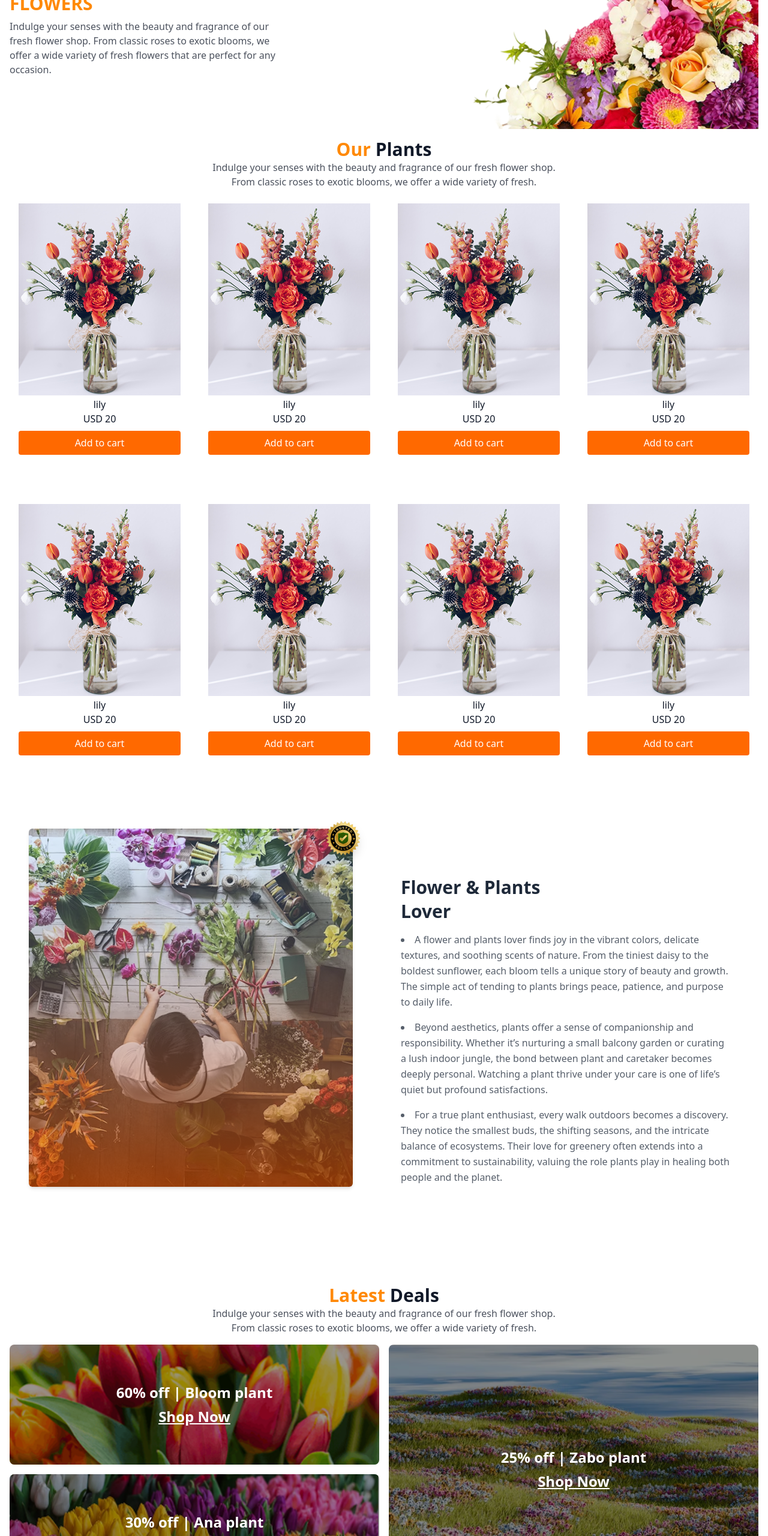
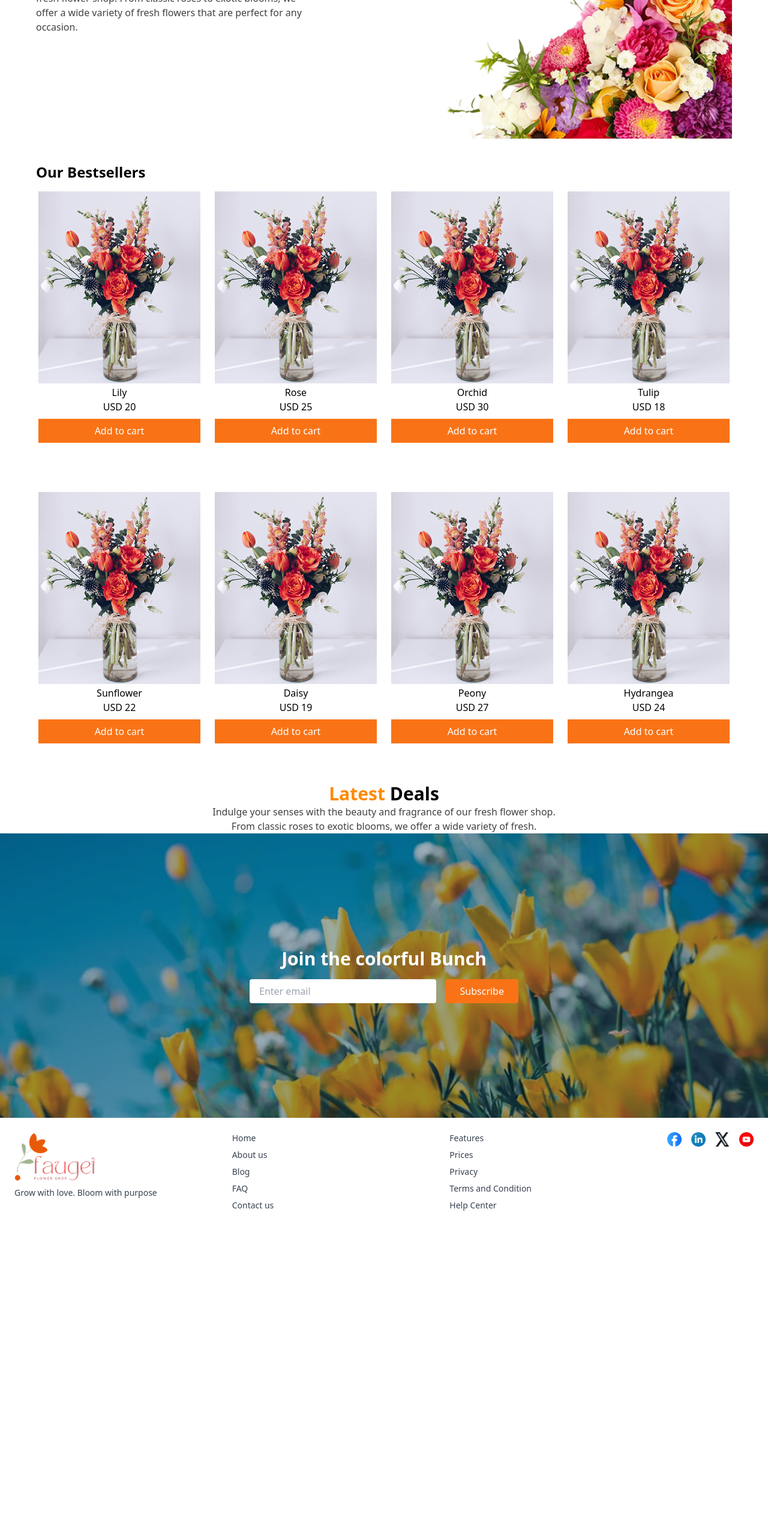
Before and after one commit to ZawadulAmanHredoy/ResponsiveWebsite, a plain HTML site: page index.html in a window 1280 px wide. Shown: the part 240-2800 px from the top of the page at 60% size. After the commit the page ends 2307 px from the top, so only its background shows below. Drawn offline with nearby package versions, Linux system fonts and the light colour scheme.

Commit message:
last commit

```diff
--- a/index.html
+++ b/index.html
@@ -3,56 +3,14 @@
 <head>
   <meta charset="UTF-8" />
   <meta name="viewport" content="width=device-width, initial-scale=1.0" />
-  <script src="https://cdn.jsdelivr.net/npm/@tailwindcss/browser@4"></script>
   <title>Flower Shop</title>
+  <script src="https://cdn.tailwindcss.com"></script>
+</head>
+<body class="font-sans">
 
-  <style>
-    @media (max-width: 425px) {
-      nav ul {
-        flex-direction: column;
-        gap: 8px;
-        align-items: flex-start;
-      }
-
-      .hero-img {
-        width: 100% !important;
-        height: auto;
-      }
-
-      .plant-card {
-        max-width: 100% !important;
-        height: auto !important;
-      }
-
-      .flower-text {
-        padding-top: 0 !important;
-      }
-
-      .deal-box {
-        height: auto !important;
-      }
-
-      footer {
-        flex-direction: column !important;
-        gap: 16px !important;
-      }
-
-      /* Flower cards grid: 2 columns below 425px */
-      .flower-grid {
-        grid-template-columns: repeat(2, minmax(0, 1fr)) !important;
-      }
-
-      /* Subscribe input and button side by side below 425px */
-      .subscribe-row {
-        flex-direction: row !important;
-      }
-    }
-  </style>
-</head>
-
-<body class="text-gray-900">
-  <header class="m-4 max-w-full">
-    <nav class="flex items-center justify-between flex-wrap">
+  <!-- Header and Hero Section -->
+  <header class="mx-[60px]">
+    <nav class="flex items-center justify-between flex-wrap py-4">
       <img src="./assets/logo.png" alt="Logo" class="w-20 h-auto" />
       <ul class="flex gap-2 items-center flex-wrap">
         <div class="hidden md:flex gap-4">
@@ -61,150 +19,113 @@
           <li class="opacity-75">About us</li>
         </div>
         <li class="flex items-center gap-1">
-          <img src="./assets/images.png" alt="Cart Icon" class="w-8 h-auto" />
+          <img src="./assets/images.png" alt="Cart" class="w-8 h-auto" />
           <p class="font-bold text-sm">Cart($56)</p>
         </li>
       </ul>
     </nav>
 
-    <div class="flex flex-col-reverse md:flex-row items-center justify-between pt-10 gap-6 px-4 md:px-0">
+    <div class="flex flex-col-reverse md:flex-row items-start justify-between pt-10 gap-6">
       <div class="text-center md:text-left max-w-md">
         <h1 class="text-3xl font-black">
-          ALWAYS
-          <span style="color: oklch(75% 0.183 55.934);"> FRESH </span>
+          ALWAYS <span style="color: oklch(75% 0.183 55.934);">FRESH</span>
         </h1>
-        <h1 style="color: oklch(75% 0.183 55.934);" class="font-black text-3xl">FLOWERS</h1>
-        <p class="opacity-75 mt-2 max-w-md">
+        <h1 class="text-3xl font-black" style="color: oklch(75% 0.183 55.934);">FLOWERS</h1>
+        <p class="opacity-75 mt-2">
           Indulge your senses with the beauty and fragrance of our fresh flower shop.
           From classic roses to exotic blooms, we offer a wide variety of fresh flowers that are perfect for any occasion.
         </p>
       </div>
-      <img
-        src="./assets/hero-flower.png"
-        alt="Hero Flower"
-        class="max-w-full w-[90%] md:w-auto md:max-h-[350px] object-contain"
-        style="margin-left: auto;"
-      />
+      <img src="./assets/hero-flower.png" alt="Hero Flower" class="max-w-full w-[90%] md:w-auto md:max-h-[350px] object-contain ml-auto" />
     </div>
   </header>
 
-  <main>
-    <div class="text-center px-4">
-      <h1 class="text-3xl font-black"><span style="color: oklch(75% 0.183 55.934);">Our</span> Plants</h1>
-      <p class="opacity-75">Indulge your senses with the beauty and fragrance of our fresh flower shop.</p>
-      <p class="mb-2 opacity-75">From classic roses to exotic blooms, we offer a wide variety of fresh.</p>
+ <section class="mt-10 mx-[60px]">
+  <h2 class="text-2xl font-bold mb-4">Our Bestsellers</h2>
+  <div class="grid grid-cols-2 md:grid-cols-4 gap-4">
+
+    <!-- Card 1 -->
+    <div class="w-full max-w-[270px] h-[485px] text-center mx-auto">
+      <img src="./assets/sample-flower-image.png" alt="Flower 1" class="w-full" />
+      <p>Lily</p>
+      <p>USD 20</p>
+      <button class="bg-orange-500 w-full text-white py-2 mt-2">Add to cart</button>
     </div>
 
-    <div class="grid md:grid-cols-4 gap-4 p-4 flower-grid">
-      <!-- Repeat flower cards -->
-      <div class="w-full max-w-[270px] h-[485px] text-center mx-auto plant-card">
-        <img src="./assets/sample-flower-image.png" alt="Flower" class="w-full" />
-        <p>lily</p>
-        <p>USD 20</p>
-        <button class="bg-orange-500 w-full text-white py-2 mt-2 rounded">Add to cart</button>
-      </div>
-      <div class="w-full max-w-[270px] h-[485px] text-center mx-auto plant-card">
-        <img src="./assets/sample-flower-image.png" alt="Flower" class="w-full" />
-        <p>lily</p>
-        <p>USD 20</p>
-        <button class="bg-orange-500 w-full text-white py-2 mt-2 rounded">Add to cart</button>
-      </div>
-      <div class="w-full max-w-[270px] h-[485px] text-center mx-auto plant-card">
-        <img src="./assets/sample-flower-image.png" alt="Flower" class="w-full" />
-        <p>lily</p>
-        <p>USD 20</p>
-        <button class="bg-orange-500 w-full text-white py-2 mt-2 rounded">Add to cart</button>
-      </div>
-      <div class="w-full max-w-[270px] h-[485px] text-center mx-auto plant-card">
-        <img src="./assets/sample-flower-image.png" alt="Flower" class="w-full" />
-        <p>lily</p>
-        <p>USD 20</p>
-        <button class="bg-orange-500 w-full text-white py-2 mt-2 rounded">Add to cart</button>
-      </div>
-       <div class="w-full max-w-[270px] h-[485px] text-center mx-auto plant-card">
-        <img src="./assets/sample-flower-image.png" alt="Flower" class="w-full" />
-        <p>lily</p>
-        <p>USD 20</p>
-        <button class="bg-orange-500 w-full text-white py-2 mt-2 rounded">Add to cart</button>
-      </div>
-       <div class="w-full max-w-[270px] h-[485px] text-center mx-auto plant-card">
-        <img src="./assets/sample-flower-image.png" alt="Flower" class="w-full" />
-        <p>lily</p>
-        <p>USD 20</p>
-        <button class="bg-orange-500 w-full text-white py-2 mt-2 rounded">Add to cart</button>
-      </div>
-       <div class="w-full max-w-[270px] h-[485px] text-center mx-auto plant-card">
-        <img src="./assets/sample-flower-image.png" alt="Flower" class="w-full" />
-        <p>lily</p>
-        <p>USD 20</p>
-        <button class="bg-orange-500 w-full text-white py-2 mt-2 rounded">Add to cart</button>
-      </div>
-       <div class="w-full max-w-[270px] h-[485px] text-center mx-auto plant-card">
-        <img src="./assets/sample-flower-image.png" alt="Flower" class="w-full" />
-        <p>lily</p>
-        <p>USD 20</p>
-        <button class="bg-orange-500 w-full text-white py-2 mt-2 rounded">Add to cart</button>
-      </div>
-      <!-- Add more cards as needed -->
+    <!-- Card 2 -->
+    <div class="w-full max-w-[270px] h-[485px] text-center mx-auto">
+      <img src="./assets/sample-flower-image.png" alt="Flower 2" class="w-full" />
+      <p>Rose</p>
+      <p>USD 25</p>
+      <button class="bg-orange-500 w-full text-white py-2 mt-2">Add to cart</button>
     </div>
 
-    <div class="md:flex items-start px-4 md:px-12 py-10 gap-10 min-h-screen flex-wrap">
-      <div class="relative w-full md:w-[540px] h-auto shrink-0">
-        <img src="./assets/flower-store.png" alt="Flower Store" class="w-full h-full object-cover shadow-md rounded-md" />
-        <img src="./assets/trusted-badge.png" alt="Trusted Badge" class="absolute -top-6 -right-6 w-16 h-16 md:w-20 md:h-20 drop-shadow-xl hidden md:block" />
+    <!-- Card 3 -->
+    <div class="w-full max-w-[270px] h-[485px] text-center mx-auto">
+      <img src="./assets/sample-flower-image.png" alt="Flower 3" class="w-full" />
+      <p>Orchid</p>
+      <p>USD 30</p>
+      <button class="bg-orange-500 w-full text-white py-2 mt-2">Add to cart</button>
     </div>
 
-      <div class="pt-8 md:pt-20 flex-1 max-w-2xl pl-0 md:pl-10 text-gray-800 px-4 flower-text">
-        <h1 class="text-3xl font-bold mb-1">Flower & Plants</h1>
-        <h2 class="text-3xl font-bold mb-4">Lover</h2>
-        <ul class="list-disc list-inside space-y-4 leading-relaxed opacity-75 text-sm md:text-base">
-          <li>A flower and plants lover finds joy in the vibrant colors, delicate textures, and soothing scents of nature. From the tiniest daisy to the boldest sunflower, each bloom tells a unique story of beauty and growth. The simple act of tending to plants brings peace, patience, and purpose to daily life.</li>
-          <li>Beyond aesthetics, plants offer a sense of companionship and responsibility. Whether it’s nurturing a small balcony garden or curating a lush indoor jungle, the bond between plant and caretaker becomes deeply personal. Watching a plant thrive under your care is one of life’s quiet but profound satisfactions.</li>
-          <li>For a true plant enthusiast, every walk outdoors becomes a discovery. They notice the smallest buds, the shifting seasons, and the intricate balance of ecosystems. Their love for greenery often extends into a commitment to sustainability, valuing the role plants play in healing both people and the planet.</li>
-        </ul>
-      </div>
+    <!-- Card 4 -->
+    <div class="w-full max-w-[270px] h-[485px] text-center mx-auto">
+      <img src="./assets/sample-flower-image.png" alt="Flower 4" class="w-full" />
+      <p>Tulip</p>
+      <p>USD 18</p>
+      <button class="bg-orange-500 w-full text-white py-2 mt-2">Add to cart</button>
     </div>
 
-    <div class="text-center px-4">
-      <h1 class="text-3xl font-black"><span style="color: oklch(75% 0.183 55.934);">Latest</span> Deals</h1>
-      <p class="opacity-75">Indulge your senses with the beauty and fragrance of our fresh flower shop.</p>
-      <p class="opacity-75">From classic roses to exotic blooms, we offer a wide variety of fresh.</p>
+    <!-- Card 5 -->
+    <div class="w-full max-w-[270px] h-[485px] text-center mx-auto">
+      <img src="./assets/sample-flower-image.png" alt="Flower 5" class="w-full" />
+      <p>Sunflower</p>
+      <p>USD 22</p>
+      <button class="bg-orange-500 w-full text-white py-2 mt-2">Add to cart</button>
     </div>
 
-    <div class="grid md:grid-cols-2 grid-cols-1 gap-4 rounded-lg m-4">
-      <div class="relative h-[200px] deal-box">
-        <img src="./assets/deal-ana.png" alt="Deal Ana" class="w-full h-full object-cover rounded-lg" />
-        <div class="absolute inset-0 bg-black/40 rounded-lg"></div>
-        <div class="absolute inset-0 flex flex-col justify-center items-center text-white text-2xl font-bold text-center p-4">
-          <h1>60% off | Bloom plant</h1>
-          <a class="underline mt-2" href="#">Shop Now</a>
-        </div>
+    <!-- Card 6 -->
+    <div class="w-full max-w-[270px] h-[485px] text-center mx-auto">
+      <img src="./assets/sample-flower-image.png" alt="Flower 6" class="w-full" />
+      <p>Daisy</p>
+      <p>USD 19</p>
+      <button class="bg-orange-500 w-full text-white py-2 mt-2">Add to cart</button>
     </div>
 
-      <div class="relative h-[200px] md:h-full row-span-2 deal-box">
-        <img src="./assets/deal-zabo.png" alt="Deal Zabo" class="w-full h-full object-cover rounded-lg" />
-        <div class="absolute inset-0 bg-black/40 rounded-lg"></div>
-        <div class="absolute inset-0 flex flex-col justify-center items-center text-white text-2xl font-bold text-center p-4">
-          <h1>25% off | Zabo plant</h1>
-          <a class="underline mt-2" href="#">Shop Now</a>
-        </div>
+    <!-- Card 7 -->
+    <div class="w-full max-w-[270px] h-[485px] text-center mx-auto">
+      <img src="./assets/sample-flower-image.png" alt="Flower 7" class="w-full" />
+      <p>Peony</p>
+      <p>USD 27</p>
+      <button class="bg-orange-500 w-full text-white py-2 mt-2">Add to cart</button>
     </div>
 
-      <div class="relative h-[200px] deal-box">
-        <img src="./assets/deal-bloom.png" alt="Deal Bloom" class="w-full h-full object-cover rounded-lg" />
-        <div class="absolute inset-0 bg-black/40 rounded-lg"></div>
-        <div class="absolute inset-0 flex flex-col justify-center items-center text-white text-2xl font-bold text-center p-4">
-          <h1>30% off | Ana plant</h1>
-          <a class="underline mt-2" href="#">Shop Now</a>
-        </div>
-      </div>
+    <!-- Card 8 -->
+    <div class="w-full max-w-[270px] h-[485px] text-center mx-auto">
+      <img src="./assets/sample-flower-image.png" alt="Flower 8" class="w-full" />
+      <p>Hydrangea</p>
+      <p>USD 24</p>
+      <button class="bg-orange-500 w-full text-white py-2 mt-2">Add to cart</button>
     </div>
 
+  </div>
+</section>
+
+
+  <!-- Another Section with Margin -->
+ <div class="text-center">
+    <h1 class="text-3xl font-black"> <span style="color: oklch(75% 0.183 55.934);">Latest</span> Deals</h1>
+    <p class="opacity-75">Indulge your senses with the beauty and fragrance of our fresh flower shop.</p>
+        <p class="opacity-75"> From classic roses to exotic blooms, we offer a wide variety of fresh.</p>
+  </div>
+
+
+  <!-- Newsletter Subscribe Section (no margin) -->
   <div class="relative w-full">
   <img src="./assets/news-letter-bg.png" alt="Newsletter Background" class="w-full h-auto object-cover" />
   <div class="absolute inset-0 flex flex-col items-center justify-center text-center text-white px-6 py-8 gap-4">
     <h1 class="text-2xl md:text-3xl font-bold">Join the colorful Bunch</h1>
-    <form class="flex w-full max-w-md ">
+    <form class="flex w-full max-w-md gap-4">
       <input
         type="email"
         placeholder="Enter email"
@@ -221,15 +142,15 @@
   </div>
 </div>
 
-  </main>
+<!-- Footer Section -->
+ <footer class="m-15 md:flex  flex-wrap justify-between gap-8  p-6 text-sm text-gray-700">
+  <div class="flex-1 min-w-[200px]">
+    <img src="./assets/logo.png" alt="Logo" class="mb-2">
+    <p class="sm:mb-6">Grow with love. Bloom with purpose</p>
 
-  <footer class="m-6 md:flex flex-wrap justify-between gap-8 p-6 text-sm text-gray-700">
-    <div class="flex-1 min-w-[200px] mb-4">
-      <img src="./assets/logo.png" alt="Logo" class="mb-2" />
-      <p>Grow with love. Bloom with purpose</p>
   </div>
 
-    <div class="flex-1 min-w-[150px] mb-4">
+  <div class="flex-1 min-w-[150px] sm:mb-6">
     <ul class="space-y-2">
       <li><a href="#">Home</a></li>
       <li><a href="#">About us</a></li>
@@ -239,7 +160,7 @@
     </ul>
   </div>
 
-    <div class="flex-1 min-w-[150px] mb-4">
+  <div class="flex-1 min-w-[150px] sm:mb-6">
     <ul class="space-y-2">
       <li><a href="#">Features</a></li>
       <li><a href="#">Prices</a></li>
@@ -249,12 +170,13 @@
     </ul>
   </div>
 
-    <div class="flex gap-4 flex-wrap mt-4">
-      <img src="./assets/icon-facebook.png" alt="Facebook" class="w-6 h-6" />
-      <img src="./assets/icon-linkedin.png" alt="LinkedIn" class="w-6 h-6" />
-      <img src="./assets/icon-twitter.png" alt="Twitter" class="w-6 h-6" />
-      <img src="./assets/icon-youtube.png" alt="YouTube" class="w-6 h-6" />
+  <div class="flex  gap-4 flex-wrap sm:mb-6">
+    <img src="./assets/icon-facebook.png" alt="Facebook" class="w-6 h-6">
+    <img src="./assets/icon-linkedin.png" alt="LinkedIn" class="w-6 h-6">
+    <img src="./assets/icon-twitter.png" alt="Twitter" class="w-6 h-6">
+    <img src="./assets/icon-youtube.png" alt="YouTube" class="w-6 h-6">
   </div>
 </footer>
+
 </body>
 </html>
```
Lines whose indentation alone changed are shown as unchanged.
